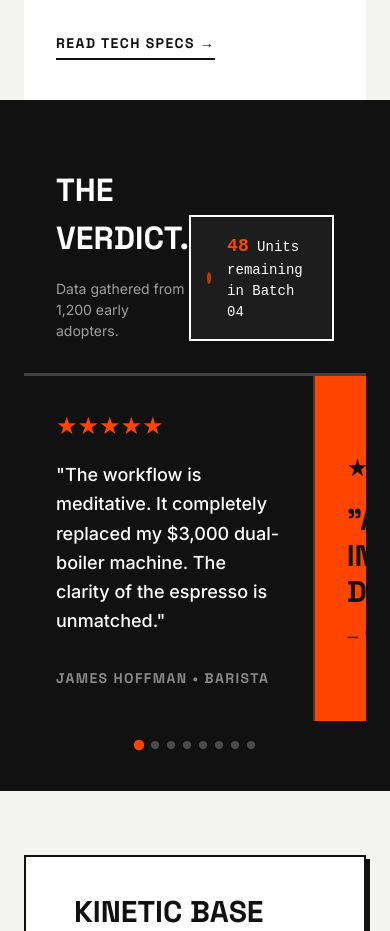
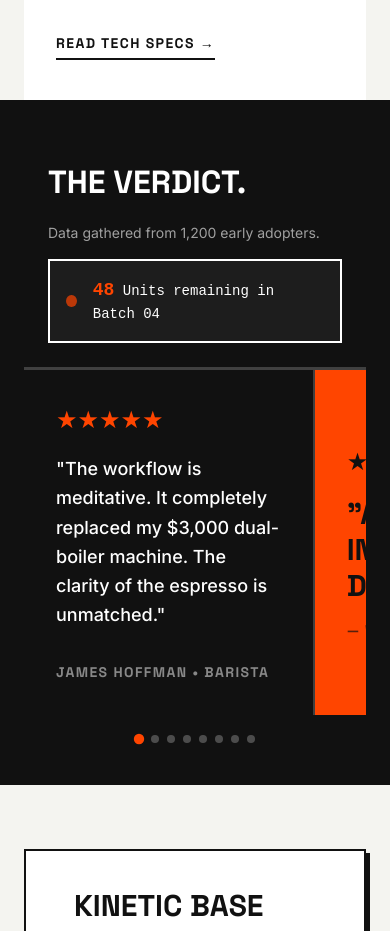
Before and after one commit to PrometheusForge/Kinetic-app, a Next.js app: page / in a window 390 px wide. Shown: the part 2560-3491 px from the top of the page. Built offline with nearby package versions, Linux system fonts and the light colour scheme.

Commit message:
Update globals.css

```diff
--- a/app/globals.css
+++ b/app/globals.css
@@ -649,10 +649,10 @@ button, input {
   }
 
   .reviews-header {
-      padding: 2rem;
-      flex-direction: row;
-      align-items: flex-end;
-      gap: 0;
+      padding: 1.5rem;
+      flex-direction: column;
+      align-items: flex-start;
+      gap: 1rem;
   }
 
   .review-card {
```
